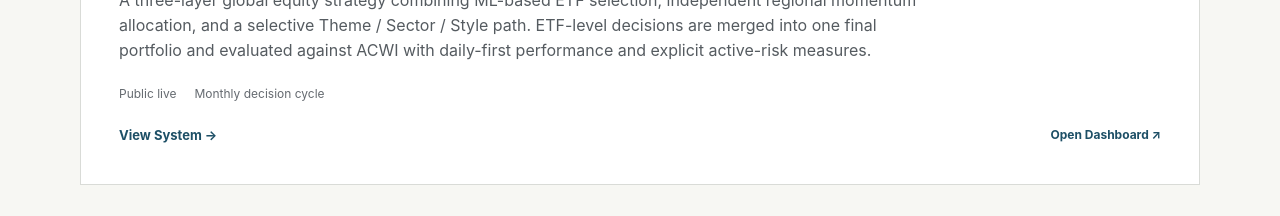
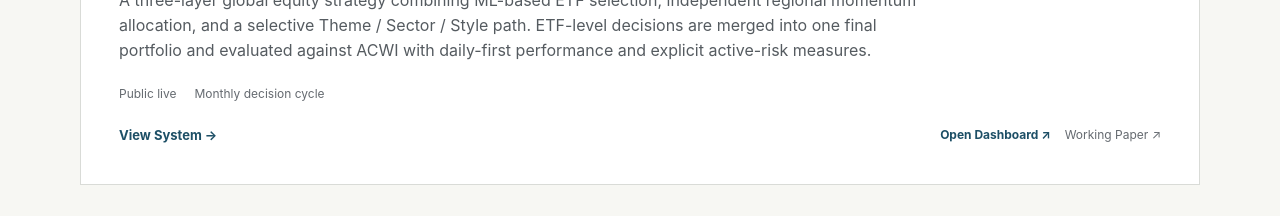
Before and after one commit to slackquant80/slackquant-research, a Next.js app: page /systems in a window 1280 px wide. Shown: the part 3140-3356 px from the top of the page. Built offline with nearby package versions, Linux system fonts and the light colour scheme; no server answers.

Commit message:
Bind Equity Alpha operating system to its published SSRN research page

```diff
--- a/src/data/systems.ts
+++ b/src/data/systems.ts
@@ -109,7 +109,11 @@ export const systemItems: SystemItem[] = [
       "A three-layer global equity strategy combining ML-based ETF selection, independent regional momentum allocation, and a selective Theme / Sector / Style path. ETF-level decisions are merged into one final portfolio and evaluated against ACWI with daily-first performance and explicit active-risk measures.",
     role: "Benchmark-Aware Global Equity ETF Portfolio",
     methodsKey: "equity-alpha-system",
+    ssrnId: "7622538",
+    evidenceLabel: "Public Working Paper",
     links: {
+      ssrn: "https://papers.ssrn.com/sol3/papers.cfm?abstract_id=7622538",
+      relatedResearch: "/research/equity-alpha/",
       publicDashboard: "/dashboards/equity-alpha/",
     },
   },
```
